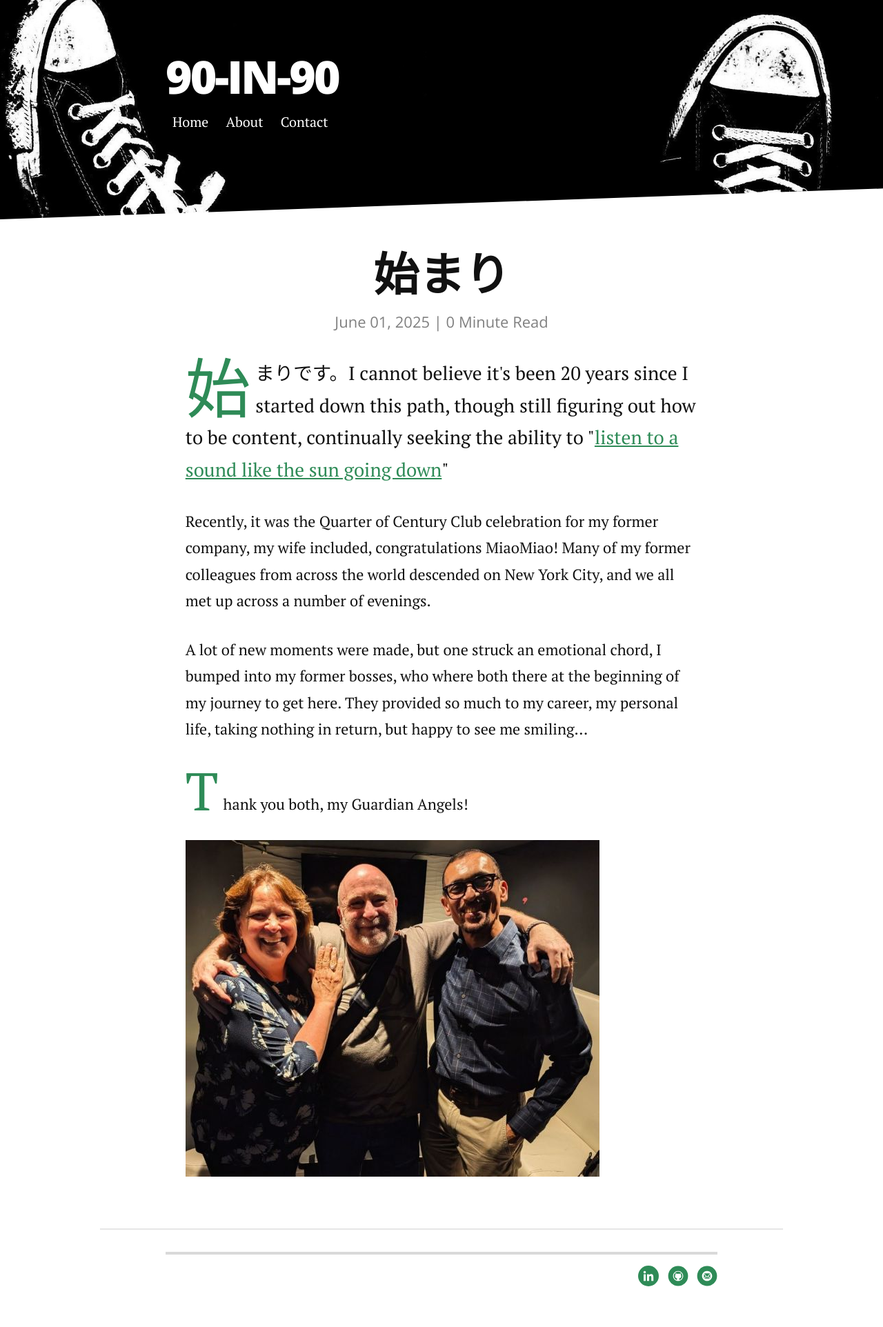
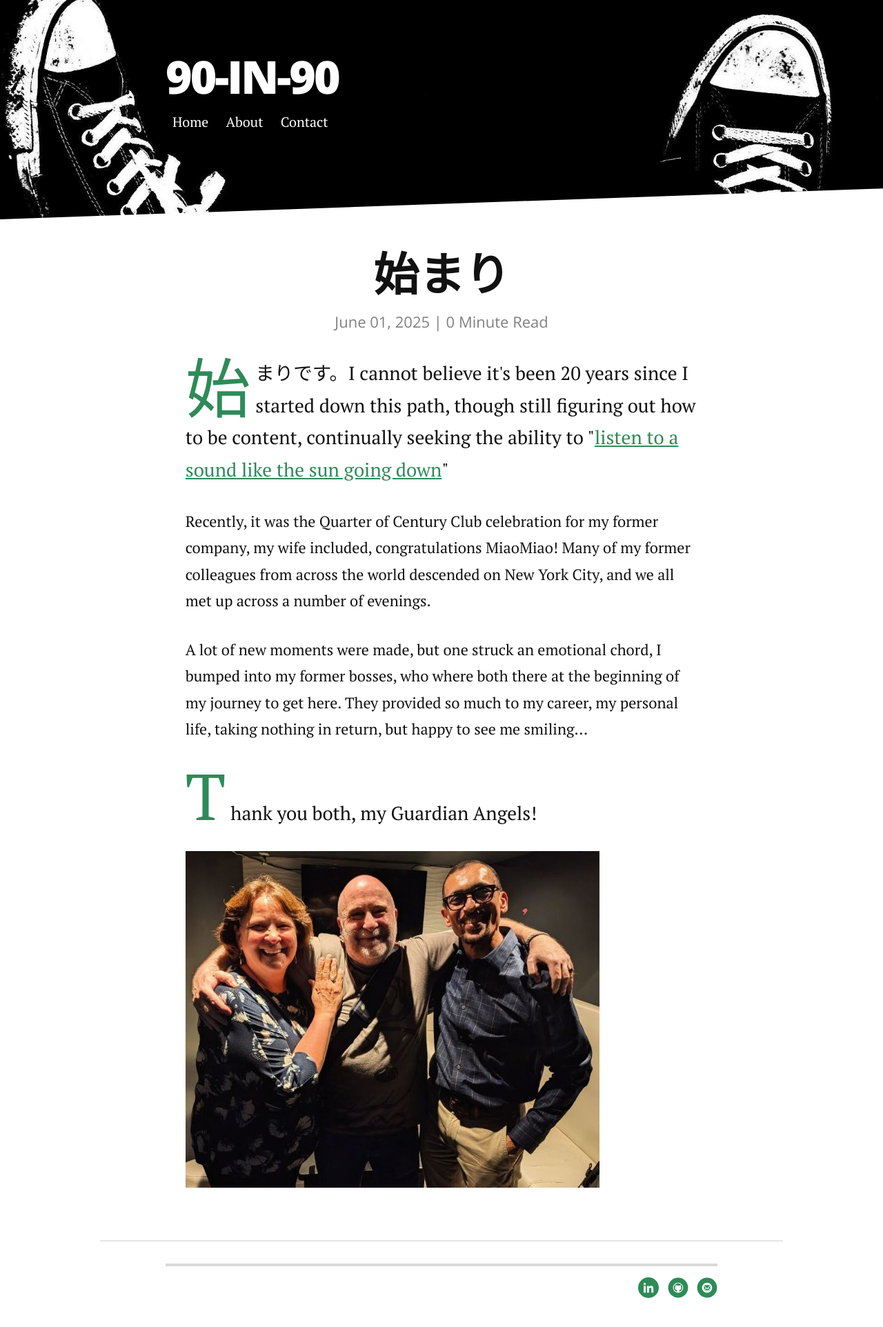
Before and after one commit to weebaruto/weeblog, a Jekyll site: the page built from _posts/2014-12-10-test-post.markdown, in a window 1280 px wide. Shown: the whole page at 69% size. Built offline with Jekyll 4.4.1, drawn with Linux system fonts in a browser that asks for light colours; nearby versions of some CDN libraries.

Commit message:
Update 2014-12-10-test-post.markdown

```diff
--- a/_posts/2014-12-10-test-post.markdown
+++ b/_posts/2014-12-10-test-post.markdown
@@ -8,7 +8,7 @@ date:   2025-06-01
 <p> Recently, it was the Quarter of Century Club celebration for my former company, my wife included, congratulations MiaoMiao! Many of my former colleagues from across the world descended on New York City, and we all met up across a number of evenings.</p>
 <p>A lot of new moments were made, but one struck an emotional chord, I bumped into my former bosses, who where both there at the beginning of my journey to get here. They provided so much to my career, my personal life, taking nothing in return, but happy to see me smiling...
 </p>
-<p><span class="dropcap">T</span><br>
+<p class="intro"><span class="dropcap">T</span><br>
 hank you both, my Guardian Angels!
 </p>
 <img src="/weeblog/assets/img/guardianangelssmall.jpg" alt="my guardian angels">
```
